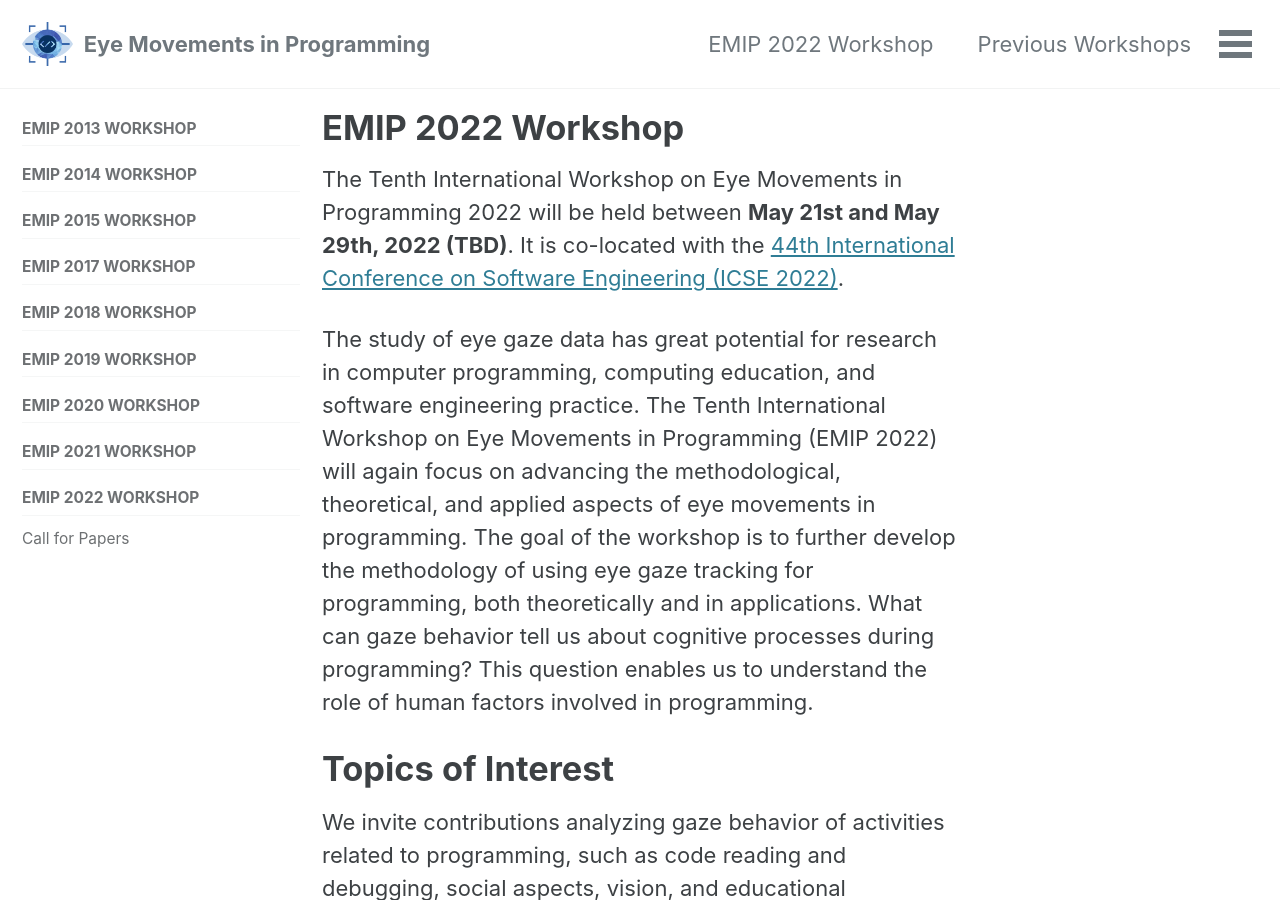
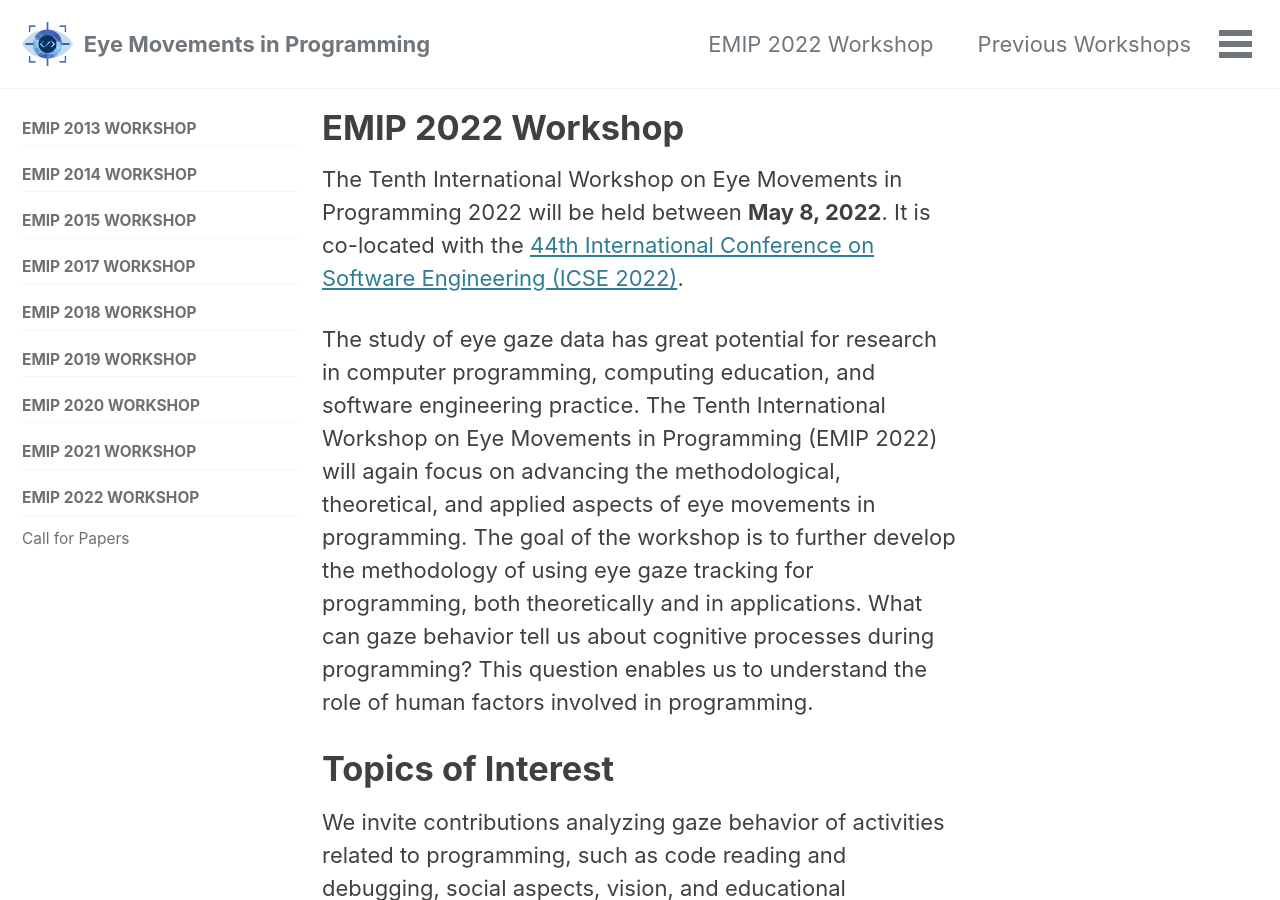
Before and after one commit to EMIPws/emipws.github.io, a Jekyll site: the page built from pages/workshop/emip-2022.md, in a window 1280 px wide and 900 px high. Built offline with Jekyll 4.4.1, drawn with Linux system fonts in a browser that asks for light colours; cached includes are drawn as plain includes; some of the changed text lies outside the part shown.

Commit message:
Update emip-2022.md

```diff
--- a/pages/workshop/emip-2022.md
+++ b/pages/workshop/emip-2022.md
@@ -7,7 +7,7 @@ sidebar:
   nav: "emip-2022"
 ---
 
-The Tenth International Workshop on Eye Movements in Programming 2022 will be held between **May 21st and May 29th, 2022 (TBD)**. It is co-located with the [44th International Conference on Software Engineering (ICSE 2022)](https://conf.researchr.org/home/icse-2022/).
+The Tenth International Workshop on Eye Movements in Programming 2022 will be held between **May 8, 2022**. It is co-located with the [44th International Conference on Software Engineering (ICSE 2022)](https://conf.researchr.org/home/icse-2022/).
 
 The study of eye gaze data has great potential for research in computer programming, computing education, and software engineering practice. The Tenth International Workshop on Eye Movements in Programming (EMIP 2022) will again focus on advancing the methodological, theoretical, and applied aspects of eye movements in programming. The goal of the workshop is to further develop the methodology of using eye gaze tracking for programming, both theoretically and in applications. What can gaze behavior tell us about cognitive processes during programming? This question enables us to understand the role of human factors involved in programming.
 
@@ -59,7 +59,7 @@ Important dates:
 
 • Camera-ready Deadline: 18 March 2022
 
-• Workshop: May 21–29, 2022 (exact day TBD)
+• Workshop: May 8, 2022
 
 
 # Submissions and Presentations
```
